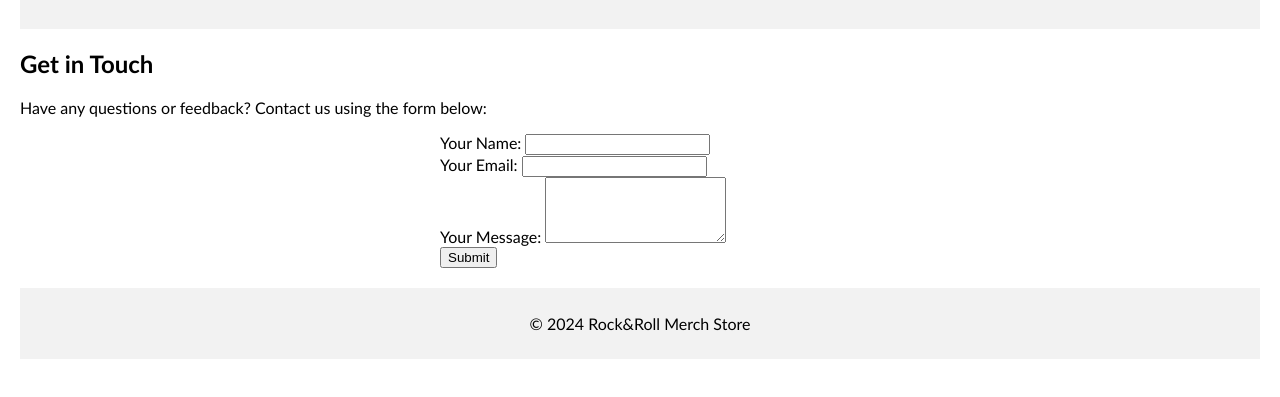
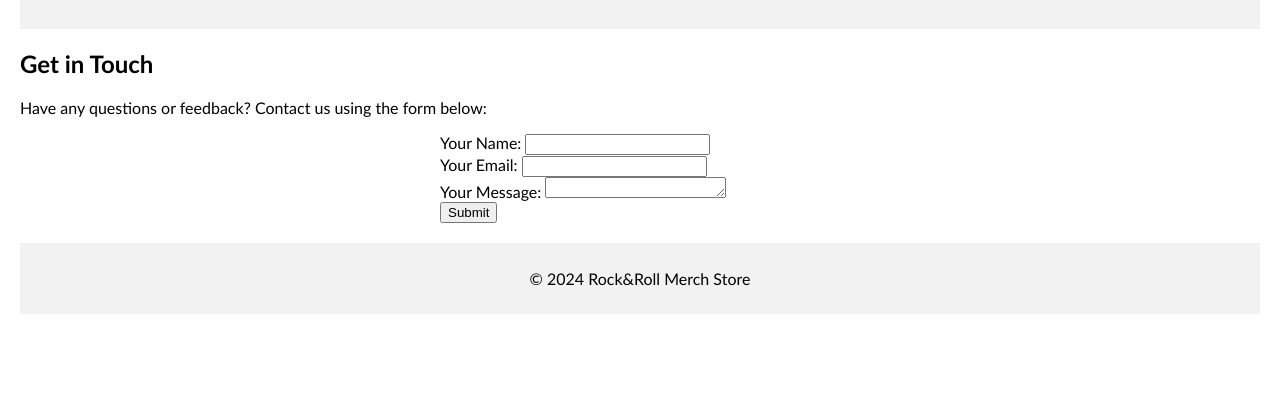
Before and after one commit to Charilaos1995/Assignment-2, a plain HTML site: page contact.html in a window 1280 px wide. Shown: the part 93-490 px from the top of the page. Drawn offline with Linux system fonts and the light colour scheme.

Commit message:
Please enter the commit message for your changes. Lines starting  with '#' will be ignored, and an empty message aborts the commit.
 On branch main
 Changes to be committed:
	modified:   contact.html

```diff
--- a/contact.html
+++ b/contact.html
@@ -17,6 +17,7 @@
         }
 
         section {
+            text-align: left;
             margin: 20px 0;
         }
 
@@ -50,7 +51,7 @@
                 <input type="email" id="email" name="email" required>
                 <br>
                 <label for="message">Your Message:</label>
-                <textarea id="message" name="message" rows="4" required></textarea>
+                <textarea id="message" name="message" rows="1" required></textarea>
                 <br>
                 <button type="submit">Submit</button>
             </form>
```
